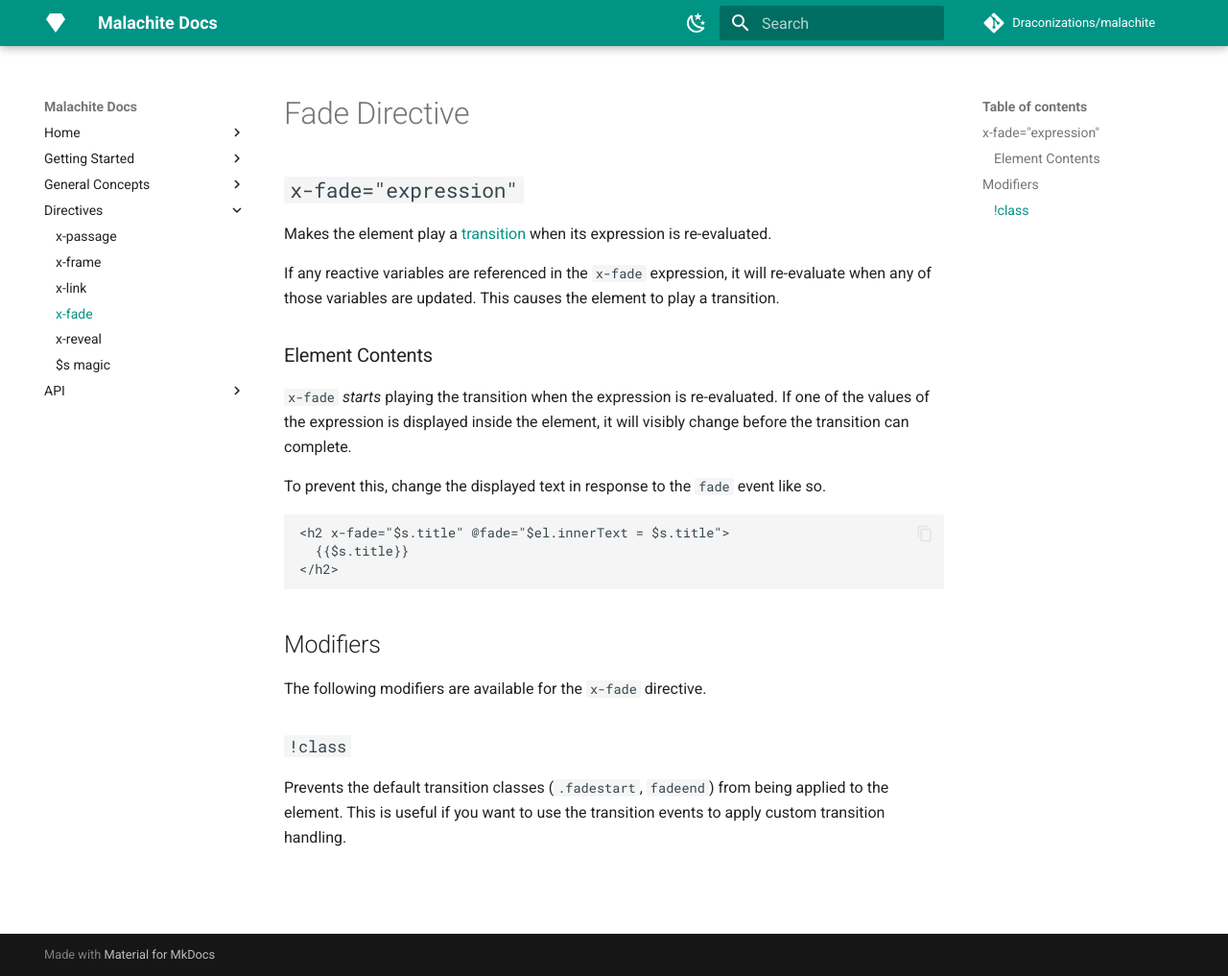
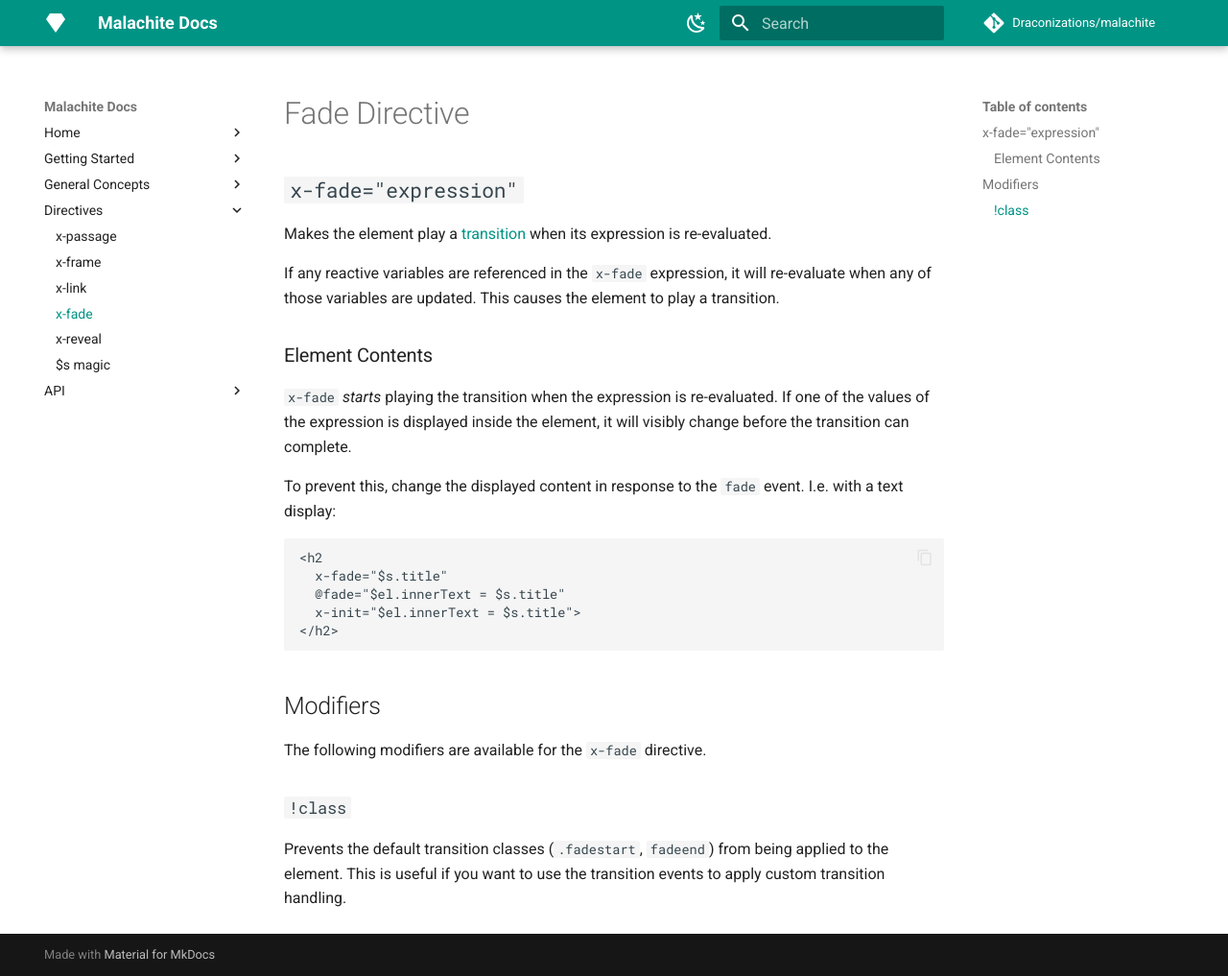
Before and after one commit to Draconizations/malachite, an MkDocs documentation site: the page built from docs/alpine/x-fade.md, in a window 1280 px wide and 1017 px high. Shown: the whole window at 96% size. Built offline with MkDocs 1.6.1 and Material for MkDocs 9.7.7, drawn with Linux system fonts in a browser that asks for light colours; comment, search, counter and statistics services are not loaded; the version menu is left out.

Commit message:
docs: update the x-fade example

````diff
--- a/docs/alpine/x-fade.md
+++ b/docs/alpine/x-fade.md
@@ -9,10 +9,12 @@ If any reactive variables are referenced in the `x-fade` expression, it will re-
 ### Element Contents
 `x-fade` *starts* playing the transition when the expression is re-evaluated. If one of the values of the expression is displayed inside the element, it will visibly change before the transition can complete.
 
-To prevent this, change the displayed text in response to the `fade` event like so.
+To prevent this, change the displayed content in response to the `fade` event. I.e. with a text display:
 ```hmtl
-<h2 x-fade="$s.title" @fade="$el.innerText = $s.title">
-  {{$s.title}}
+<h2
+  x-fade="$s.title"
+  @fade="$el.innerText = $s.title"
+  x-init="$el.innerText = $s.title">
 </h2>
 ```
 
````
